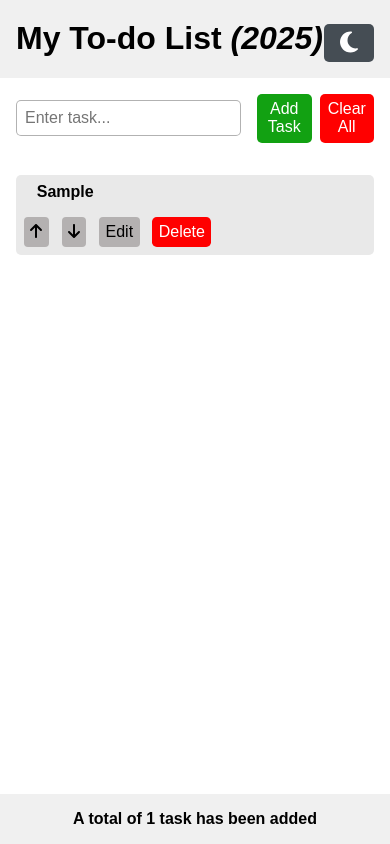
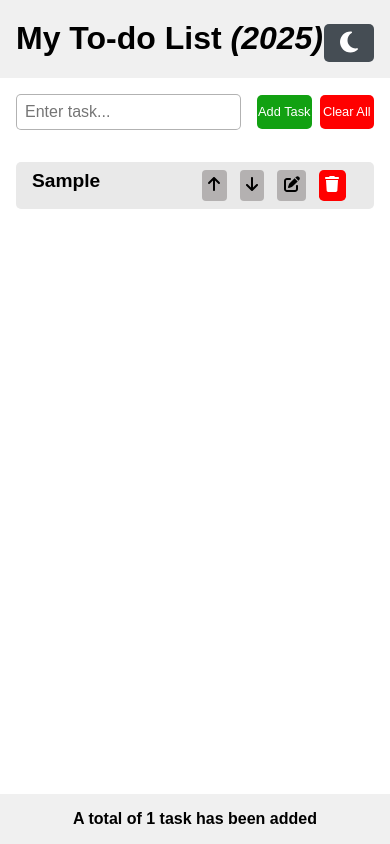
Before and after one commit to eugeneleroy29/my-todo-app, a React (Vite) app: page / in a window 390 px wide. Both pictures are taken after typing "Sample" into the empty fields and a click on the button "Add Task". Built offline with nearby package versions, Linux system fonts and the light colour scheme.

Commit message:
Change buttons text to icons and adjusted some spacings

```diff
--- a/src/TodoList.jsx
+++ b/src/TodoList.jsx
@@ -5,6 +5,8 @@ import {
   faArrowDown,
   faCheck,
   faXmark,
+  faPenToSquare,
+  faTrash,
 } from "@fortawesome/free-solid-svg-icons";
 import ConfirmModal from "./ConfirmModal";
 
@@ -101,16 +103,16 @@ const TodoList = ({ tasks, setTasks, darkMode }) => {
     }
   });
 
-  function confirmAction () {
-    if (modalAction === 'delete' && selectedIndex !== null ) {
+  function confirmAction() {
+    if (modalAction === "delete" && selectedIndex !== null) {
       setTasks(tasks.filter((_, i) => i !== selectedIndex));
       if (editIndex === selectedIndex) {
         setEditIndex(null);
-        setEditText('');
+        setEditText("");
       }
-    } else if (modalAction === 'clear') {
+    } else if (modalAction === "clear") {
       setTasks([]);
-      localStorage.removeItem('my-tasks');
+      localStorage.removeItem("my-tasks");
     }
     setModalOpen(false);
     setSelectedIndex(null);
@@ -127,6 +129,7 @@ const TodoList = ({ tasks, setTasks, darkMode }) => {
     <section className={`todo-wrapper ${darkMode ? "dark-mode" : ""}`}>
       <div className="input-container">
         <input
+          className="input-text"
           type="text"
           placeholder="Enter task..."
           required
@@ -152,17 +155,22 @@ const TodoList = ({ tasks, setTasks, darkMode }) => {
             >
               <span className="task-text">
                 {editIndex === index ? (
-                  <input
-                    type="text"
+                  <div className="edit-input-wrapper">
+                    <textarea
                       value={editText}
                       onChange={handleEditTextChange}
                       onKeyDown={(e) => {
-                      if (e.key === "Enter") handleSaveEdit();
+                        if (e.key === "Enter" && !e.shiftKey) {
+                          e.preventDefault();
+                          handleSaveEdit();
+                        }
                         if (e.key === "Escape") handleCancelEdit();
                       }}
                       className="edit-input"
                       ref={editInputRef}
+                      rows={1}
                     />
+                  </div>
                 ) : (
                   task
                 )}
@@ -207,13 +215,13 @@ const TodoList = ({ tasks, setTasks, darkMode }) => {
                       className="edit-button"
                       onClick={() => handleEditTask(index)}
                     >
-                      Edit
+                      <FontAwesomeIcon icon={faPenToSquare} />
                     </button>
                     <button
                       className="delete-button"
                       onClick={() => handleDeleteTask(index)}
                     >
-                      Delete
+                      <FontAwesomeIcon icon={faTrash} />
                     </button>
                   </>
                 )}
@@ -225,9 +233,9 @@ const TodoList = ({ tasks, setTasks, darkMode }) => {
       <ConfirmModal
         isOpen={modalOpen}
         message={
-          modalAction === 'clear'
-            ? 'Are you sure you want to clear all tasks?'
-            : 'Are you sure you want to delete this task?'
+          modalAction === "clear"
+            ? "Are you sure you want to clear all tasks?"
+            : "Are you sure you want to delete this task?"
         }
         onConfirm={confirmAction}
         onCancel={cancelAction}
--- a/src/index.css
+++ b/src/index.css
@@ -29,7 +29,7 @@ button {
   flex-grow: 1;
   display: flex;
   flex-direction: column;
-  min-height: 0;
+  min-height: 10rem;
 }
 
 .input-container {
@@ -58,7 +58,7 @@ button {
   border-radius: 5px;
   background-color: hsl(120, 80%, 35%);
   color: white;
-  flex: 1;
+  flex: none;
   max-width: 100%;
   min-width: 0;
 }
@@ -70,6 +70,7 @@ button {
 .input-container .clear-button {
   background-color: hsl(0, 100%, 50%);
   margin: 0;
+  width: 8rem;
 }
 
 .input-container .clear-button:hover {
@@ -80,6 +81,11 @@ button {
   flex-grow: 1;
   overflow-y: auto;
   padding: 0.5rem 1rem;
+}
+
+.todo-container ul {
+  max-width: 700px;
+  margin: 0 auto;
 }
 
 .todo-container ul button {
@@ -120,72 +126,104 @@ ul {
 
 .task-item {
   display: flex;
-  justify-content: space-between;
   align-items: center;
-  gap: 1rem;
+  gap: 0.5rem;
   padding: 0.5rem;
   background-color: #e9e9e9;
   margin: 0.5rem 0;
   border-radius: 5px;
+  flex-wrap: nowrap;
 }
 
 .task-text {
+  display: inline-block;
   flex-grow: 1;
-  overflow: hidden;
-  text-overflow: ellipsis;
-  padding-left: 0.8rem;
+  flex-shrink: 1;
+  min-width: 0;
   font-size: 1.2rem;
   font-weight: bold;
+  padding-left: 0.5rem;
+  word-break: break-word;
+  overflow-wrap: break-word;
+  white-space: normal;
+  max-width: 60ch; /* limits text width to approx 60 characters */
 }
 
 .task-actions,
 .edit-section {
   display: flex;
-  flex-wrap: wrap;           /* ✨ new */
   gap: 0.3rem;
-  justify-content: flex-end;
-  align-items: center;
   flex-shrink: 0;
+  flex-wrap: nowrap;
 }
 
 .edit-input {
   font-size: 1.2rem;
-  padding: 0.3rem;
+  padding: 0.5rem;
   border-radius: 4px;
   border: 1px solid #aaa;
-  width: 95%;
+  width: 100%;
+  resize: vertical;
+  box-sizing: border-box;
+  overflow-wrap: break-word;
+  white-space: pre-wrap;
+  min-height: 3rem;
+  height: auto;
+  overflow-y: auto;
 }
 
-.edit-button, .move-button, .save-or-cancel-button {
+.edit-button,
+.move-button,
+.save-or-cancel-button {
   border: none;
   border-radius: 4px;
   background-color: hsl(0, 2%, 70%);
 }
 
-.edit-button:hover, .move-button:hover, .save-or-cancel-button:hover {
+.edit-button:hover,
+.move-button:hover,
+.save-or-cancel-button:hover {
   background-color: hsl(0, 2%, 60%);
 }
 
 .task-item.editing {
-  background-color: #fff3cd; /* soft yellow */
+  flex-wrap: nowrap;
+  align-items: center;
 }
 
-.header, .footer {
+.task-text input.edit-input {
+  width: 100%;
+  max-width: 100%;
+  box-sizing: border-box;
+  word-break: break-word;
+  overflow-wrap: break-word;
+  white-space: normal;
+}
+
+.header,
+.footer {
   padding: 1rem;
 }
 
-.header h1, .footer h3 {
+.header h1,
+.footer h3 {
   margin: 0;
 }
 
+.edit-input-wrapper {
+  width: 100%;
+  max-width: 100%;
+}
+
 @media (max-width: 480px) {
-  .task-text {
+  .input-container input {
     font-size: 1rem;
   }
 
-  .input-container input,
   .edit-input {
     font-size: 1rem;
+    width: 100%;
+    max-width: 100%;
   }
 
   .input-container button,
@@ -194,18 +232,46 @@ ul {
     padding: 0.4rem;
   }
 
+  .input-container input {
+    flex: 2;
+  }
+
+  .input-container button {
+    flex: 1;
+    white-space: nowrap;
+    font-size: 0.8rem;
+    padding: 0.6rem 0;
+  }
+
   .task-item {
-    flex-direction: column;
-    align-items: stretch;
+    flex-direction: row;
+    align-items: flex-start;
   }
+
+  .task-text {
+  flex-grow: 1;
+  flex-shrink: 1;
+  min-width: 0;
+  max-width: calc(100% - 180px);
+  overflow-wrap: break-word;
+  word-break: break-word;
+  white-space: normal;
+}
 
   .task-actions,
   .edit-section {
-    justify-content: flex-start;
+    flex-wrap: nowrap;
+  }
+
+  .task-actions button,
+  .edit-section button {
+    flex: 1;
+    padding: 0.4rem 0.6rem;
+    font-size: 1rem;
   }
 
   .footer h3 {
-  font-size: 1rem;
+    font-size: 1rem;
   }
 
   .header h1 {
```
Lines whose indentation alone changed are shown as unchanged.
